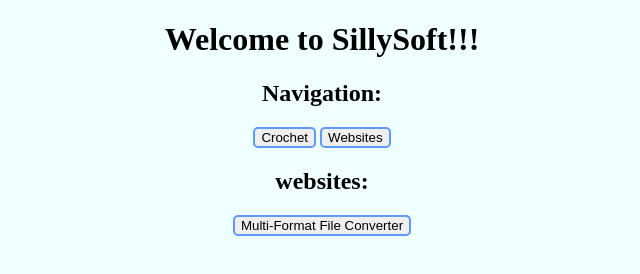
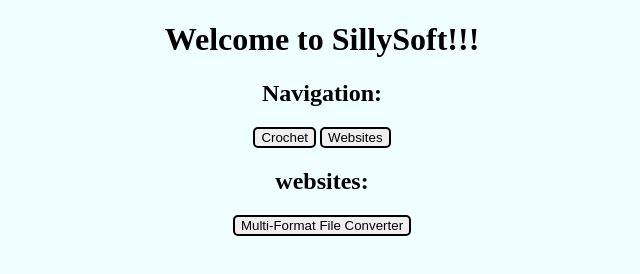
Before and after one commit to Fluff19/TheSillySoft, a website: page index.html in a window 1280 px wide. Shown: the whole page, without its empty margins (318-958 px from the left). Drawn offline with Linux system fonts and the light colour scheme.

Commit message:
Update index.css

```diff
--- a/css/index.css
+++ b/css/index.css
@@ -18,7 +18,8 @@ section {
   text-align: center;
 }
 button {
-  border: solid 2px #5d9afc;
+  border: solid 2px;
   border-radius: 5px;
   border-colour: #000000;
+  colour: #5d9afc;
 }
```
